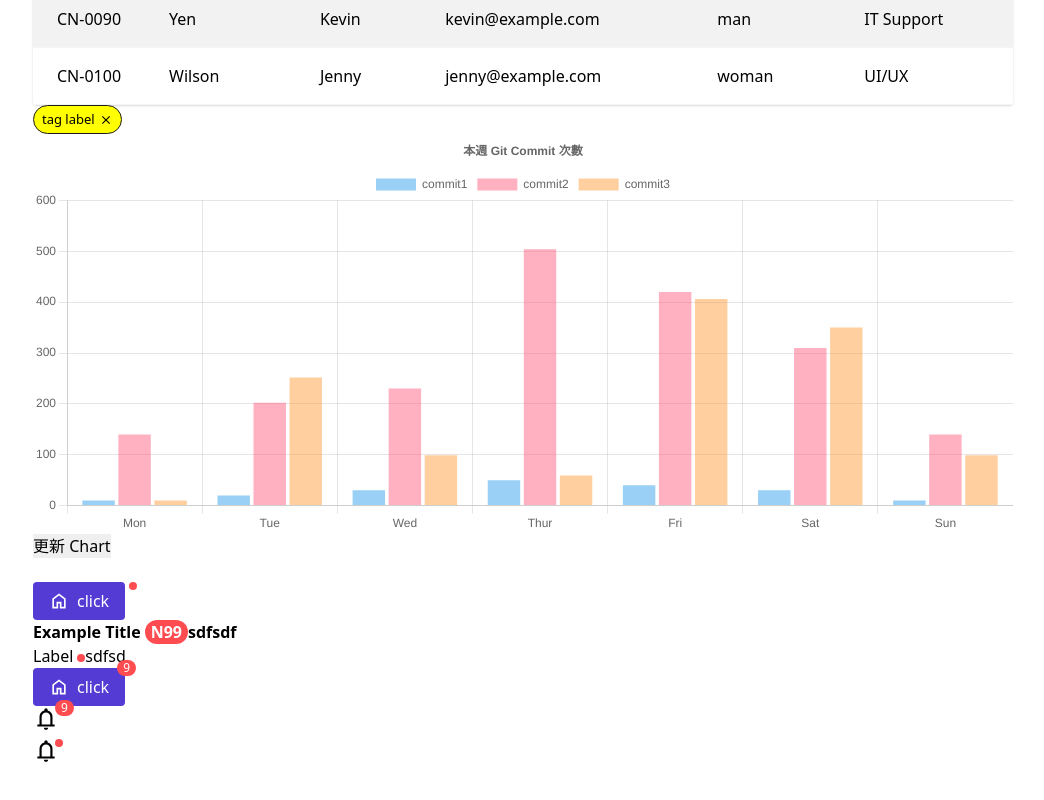
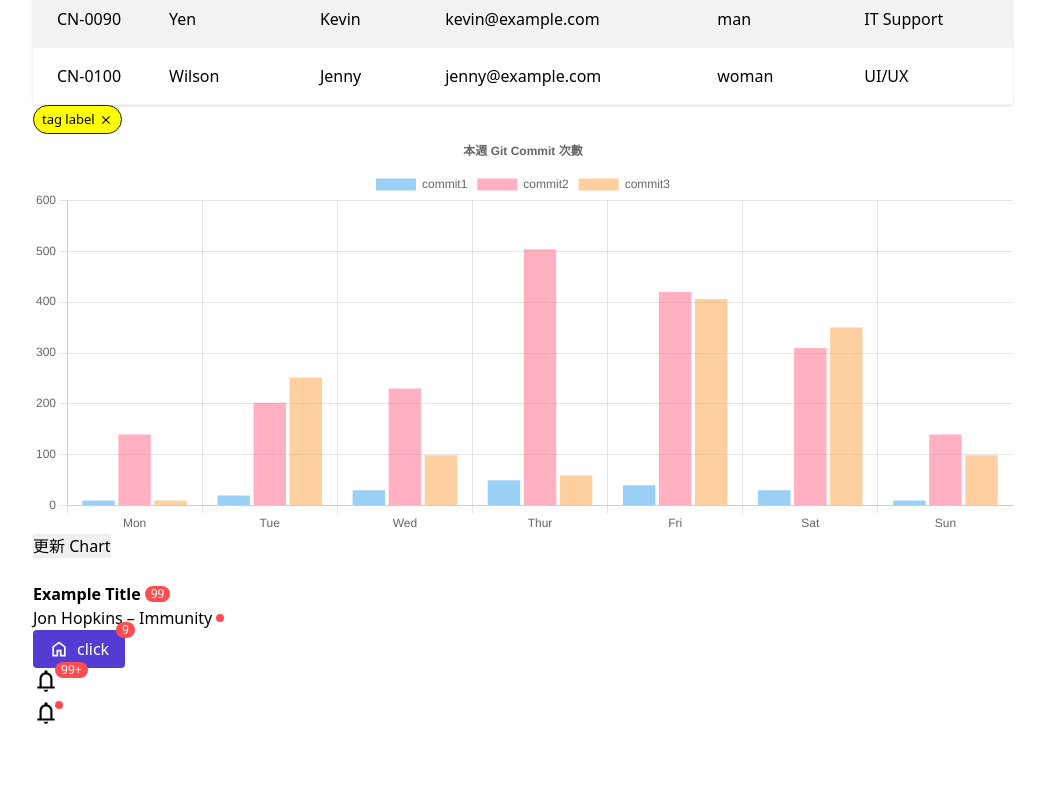
Before and after one commit to jonyworker/comp_dev_space, a Vue app: page / in a window 1280 px wide. Shown: the part 2828-3628 px from the top of the page, without its empty margins (117-1161 px from the left). Built offline with nearby package versions, Linux system fonts and the light colour scheme.

Commit message:
✨feat：新增 badge story。

```diff
--- a/src/App.vue
+++ b/src/App.vue
@@ -633,29 +633,27 @@ const updateData = () => {
 <!--	    </Badge>-->
 
 	    <br/>
-	    <Badge content="999" placement="top-right" isDot>
-		   <Button size="medium" prefix="home" >click</Button>
-	    </Badge>
-
 
 	    <!--Badge-->
 
 	    <!--Badge - 行內 -->
-	    <h1>Example Title<Badge content="N99"></Badge>sdfsdf</h1>
-	    <p>Label<Badge isDot></Badge>sdfsd</p>
 
+	    <Badge badgeLabel="99"><h1>Example Title</h1></Badge>
+	    <br/>
+	    <Badge isDot><p>Jon Hopkins – Immunity</p></Badge>
+	    <br/>
 	    <!--Badge - 區塊 -->
-	    <Badge content="9" layout="block">
-		    <Button size="medium" prefix="home" >click</Button>
+	    <Badge badgeLabel="9" :maxValue="999" position="top-right">
+		    <Button size="medium" prefix="home">click</Button>
 	    </Badge>
 
 	    <br/>
 
-	    <Badge content="9" layout="block" isIcon>
+	    <Badge badgeLabel="100" :maxValue="99" position="top-right" isIcon>
 		    <Icon name="notification" size="26"></Icon>
 	    </Badge>
 		<br>
-	    <Badge content="9" layout="block" isIcon isDot>
+	    <Badge badgeLabel="9" position="top-right" isIcon isDot>
 		    <Icon name="notification" size="26"></Icon>
 	    </Badge>
 
--- /dev/null
+++ b/src/style/component/element/_badge.scss
@@ -0,0 +1,62 @@
+@use "sass:color";
+
+.badge__container {
+    position: relative;
+    display: inline-flex;
+}
+
+// 基礎設定
+.badge__content{
+    margin: auto 0;
+    background-color: #FF4C51;
+    border-radius: 999px;
+    color: #fff;
+    text-align: center;
+    white-space: nowrap;
+    font-size: 12px;
+    line-height: 1;
+    padding: 2px 6px;
+    z-index: 5;
+}
+
+// position-default - 顯示文字
+.badge__content.badge__position-default {
+    margin-left: 4px;
+}
+
+// position-default - 顯示點點
+.badge__content.badge__position-default.badge__content-isDot {
+    width: 8px;
+    height: 8px;
+    margin-left: 4px;
+    padding: 0;
+}
+
+// position-top-right - 顯示文字
+.badge__content.badge__position-top-right {
+    position: absolute;
+    bottom: calc(100% - 20%);
+    left: calc(100% - 10%);
+}
+
+// position-top-right - 顯示文字 (isIcon)
+.badge__content.badge__position-top-right.badge__content-isIcon {
+    bottom: calc(100% - 38%);
+    left: calc(100% - 15%);
+}
+
+// position-top-right - 顯示文字 (isIcon)
+.badge__content.badge__position-top-right.badge__content-isIcon.badge__content-isDot {
+    width: 8px;
+    height: 8px;
+    margin-left: 4px;
+    padding: 0;
+    bottom: calc(100% - 35%);
+    left: calc(100% - 30%);
+}
+
+@each $theme in $themes {
+    .badge__content.badge-color-#{$theme} {
+        background: getThemeColor($mode, $theme, "default");
+    }
+}
--- a/src/style/globals.scss
+++ b/src/style/globals.scss
@@ -30,6 +30,7 @@
 @import "./component/element/_dialog";
 @import "./component/module/_table";
 @import "./component/element/_tag";
+@import "./component/element/_badge";
 
 .icon {
     width: 24px;
--- a/src/ui/element/Badge/Badge.vue
+++ b/src/ui/element/Badge/Badge.vue
@@ -1,9 +1,10 @@
 <script setup>
+import {computed} from "vue"
 // 定義 Props
 const props = defineProps({
 	themeColor: {
 		type: String,
-		default: 'primary',
+		default: 'error',
 		validator: (value) =>
 			[
 				'primary',
@@ -15,16 +16,11 @@ const props = defineProps({
 				'info',
 			].includes(value),
 	},
-	max: {
-		type: Number,
-
-	},
-	content: {
+	badgeLabel: {
 		type: [String, Number, null],
 	},
-	placement: {
-		type: String,
-		// default: 'top-right',
+	maxValue: {
+		type: Number,
 	},
 	isDot: {
 		type: Boolean,
@@ -34,126 +30,45 @@ const props = defineProps({
 		type: Boolean,
 		default: false,
 	},
-	layout:{
+	position:{
 		type: String,
-		default: 'inline',
+		default: 'default',
 		validator: (value) =>
-			['inline', 'block',].includes(value),
+			["default", "top-right"].includes(value),
+	}
+})
 
+// 計算是否大於對大設定值
+const computedLabel = computed(() => {
+	const isNumBadgeLabel = typeof(+props.badgeLabel) === 'number' || !isNaN(+props.badgeLabel);
+	console.log(isNumBadgeLabel)
+	if (isNumBadgeLabel) {
+		const badgeValue = props.badgeLabel;
+		return (badgeValue > props.maxValue) ? `${props.maxValue}+` : props.badgeLabel
 	}
+	return props.badgeLabel
 })
 </script>
 
 <template>
 	<span class="badge__container">
-		<slot/>
+		<!-- Badge - slot -->
+		<slot></slot>
 
-		<!-- Badge - 不含數值樣式 -->
-
-<!--			<span-->
-<!--				class="badge__content "-->
-<!--				:class="`${props.placement}`">-->
-<!--				{{content}}-->
-<!--	        </span>-->
-<!--		-->
-
-		<!-- Badge - inline -->
-
+		<!-- Badge - 實體 -->
 	    <span
 		    class="badge__content"
 		    :class="{
+				[`badge-color-${props.themeColor}`]: props.themeColor,
 		        'badge__content-isDot': props.isDot,
-			        [`badge__content-${props.layout}`]: props.layout,
+		        [`badge__position-${props.position}`]: props.position,
 		        'badge__content-isIcon': props.isIcon
 		    }">
-
-                {{ !props.isDot ? content : '' }}
+            {{ !props.isDot ? computedLabel : '' }}
 	    </span>
-
-
     </span>
-</template>v
+</template>
 
 <style scoped lang="scss">
 
-.badge__container {
-	position: relative;
-	display: inline-flex;
-	//vertical-align: center;
-}
-// 基礎設定
-.badge__content{
-	background-color: #FF4C51;
-	border-radius: 999px;
-	color: #fff;
-	text-align: center;
-	white-space: nowrap;
-	z-index: 5;
-
-}
-// layout 行內 - 顯示文字
-.badge__content.badge__content-inline {
-	display: inline-block;
-	height: fit-content;
-	margin-left: 4px;
-	padding: 0 6px;
-
-}
-// layout 行內 - 顯示點點
-.badge__content.badge__content-inline.badge__content-isDot {
-	display: inline-block;
-	width: 8px;
-	height: 8px;
-	margin-left: 4px;
-	padding: 0;
-}
-
-// layout 區塊 - 顯示文字
-.badge__content.badge__content-block {
-	position: absolute;
-	font-size: 12px;
-	line-height: 1;
-	padding: 2px 6px;
-	bottom: calc(100% - 20.65%);
-	left: calc(100% - 8.65%);
-}
-
-// layout 區塊 - 顯示文字 (isIcon)
-.badge__content.badge__content-block.badge__content-isIcon {
-	bottom: calc(100% - 38%);
-	left: calc(100% - 15%);
-}
-
-// layout 區塊 - 顯示文字 (isIcon)
-.badge__content.badge__content-block.badge__content-isIcon.badge__content-isDot {
-	width: 8px;
-	height: 8px;
-	margin-left: 4px;
-	padding: 0;
-	bottom: calc(100% - 35%);
-	left: calc(100% - 30%);
-}
-
-
-
-
-
-
-
-
-//
-//.badge__content.badge__content-block.badge__content-isIcon {
-//	position: absolute;
-//	width: 8px;
-//	height: 8px;
-//	padding: 0;
-//	bottom: calc(100% - 38%);
-//	left: calc(100% - 15%);
-//}
-
-
-
-
-
-
 </style>
```
Also changed, not shown: 1 other file (tests, documents, lock files or other folders). Lines whose indentation alone changed are shown as unchanged.
